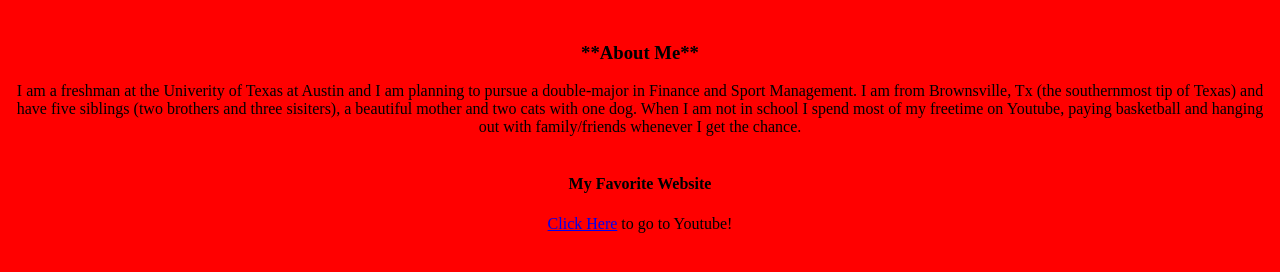
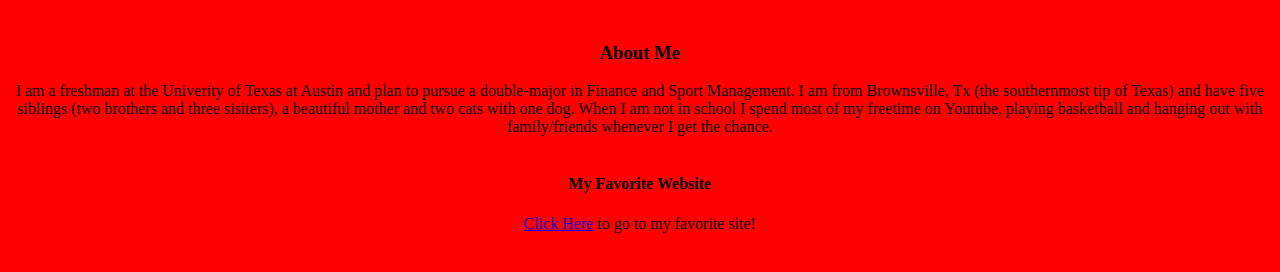
Before and after one commit to dbutanda99/dbutanda99.github.io, a plain HTML site: page index.html in a window 1280 px wide. Shown: the part 410-682 px from the top of the page. Drawn offline with Linux system fonts and the light colour scheme.

Commit message:
Update index.html

```diff
--- a/index.html
+++ b/index.html
@@ -5,11 +5,11 @@
 <h2 style="text-align: center;">Welcome to my Website!</h2>
 <center><img src="https://user-images.githubusercontent.com/82735534/115137498-23ffd880-9fec-11eb-9f1a-92bd744f9ab2.jpg", width = '265', height = '280' ></center>
 <body bgcolor = "Red">
-<h3 style="text-align: center;"><br>**About Me**</br></h3>
-<p style="text-align: center;"> I am a freshman at the Univerity of Texas at Austin and I am planning to pursue a double-major in Finance and Sport Management.
+<h3 style="text-align: center;"><br>About Me</br></h3>
+<p style="text-align: center;"> I am a freshman at the Univerity of Texas at Austin and plan to pursue a double-major in Finance and Sport Management.
   I am from Brownsville, Tx (the southernmost tip of Texas) and have five siblings (two brothers and three sisiters), a beautiful mother and two cats with one dog. When I am not
-  in school I spend most of my freetime on Youtube, paying basketball and hanging out with family/friends whenever I get the chance.</p>
+  in school I spend most of my freetime on Youtube, playing basketball and hanging out with family/friends whenever I get the chance.</p>
 <h4 style="text-align: center;"><br>My Favorite Website</br></h4>
-<p style="text-align: center;"><a href="https://www.youtube.com/">Click Here</a> to go to Youtube!</p>
+<p style="text-align: center;"><a href="https://www.youtube.com/">Click Here</a> to go to my favorite site!</p>
 </body>
 </html>
```
